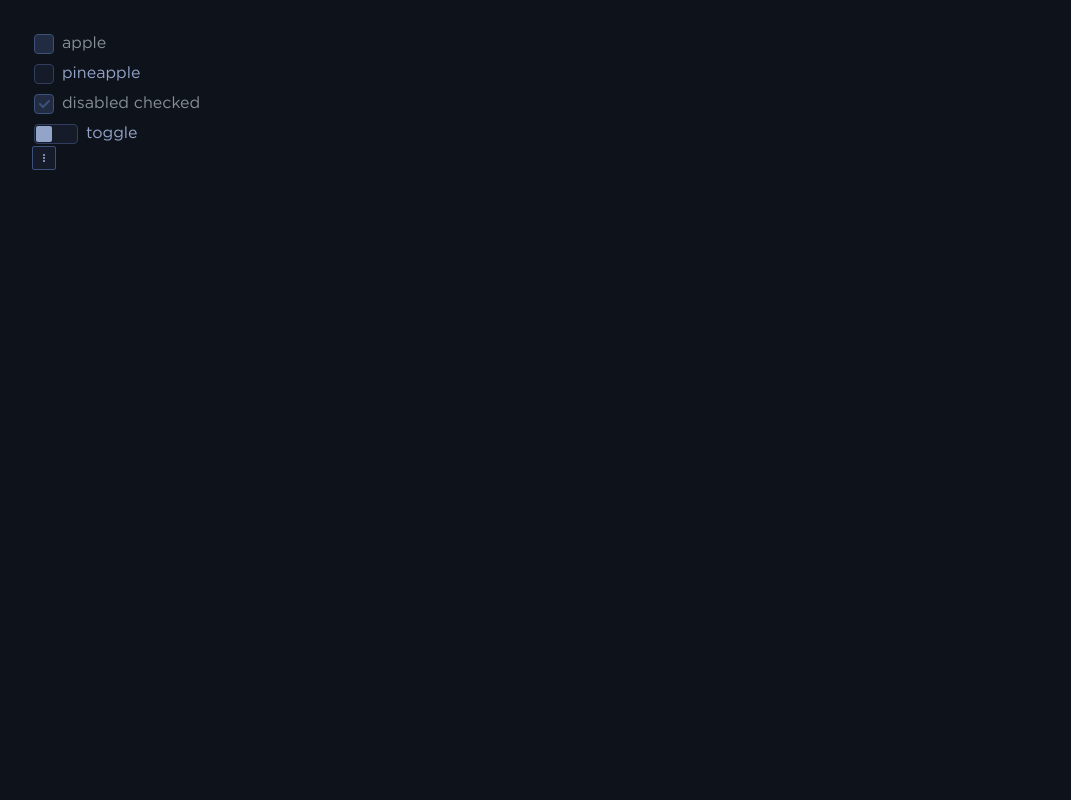
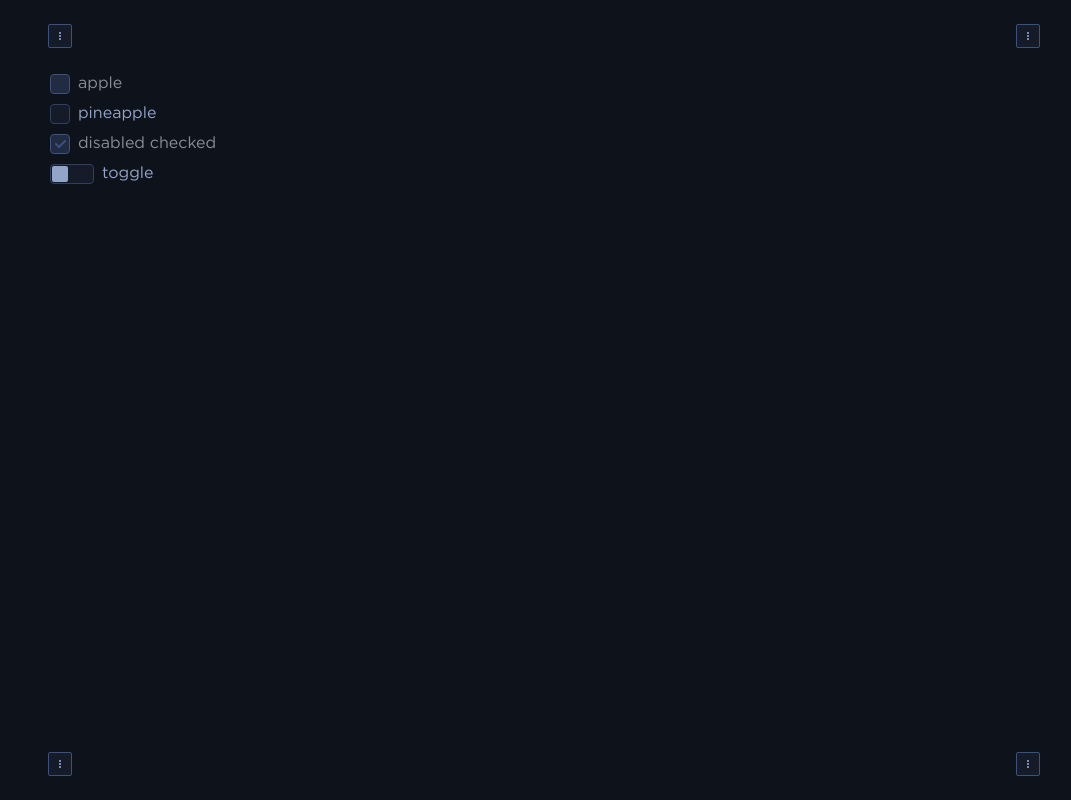
Before and after one commit to MrThursby/checkbox-dropdown, a Vue app: page / in a window 1280 px wide. Shown: the whole page, without its empty margins (96-1167 px from the left). Built offline with nearby package versions, Linux system fonts and the light colour scheme.

Commit message:
Add Dropdown

```diff
--- a/src/App.vue
+++ b/src/App.vue
@@ -1,60 +1,117 @@
 <script setup lang="ts">
-import { ref } from "vue";
+import { type Ref, ref } from "vue";
 import FormCheckboxList from "@/components/FormCheckboxList.vue";
 import type { FormCheckboxListItem } from "@/types/form-checkbox-list-item";
 import AppContainer from "@/components/AppContainer.vue";
-import AppButton from "@/components/AppButton.vue";
-import IconDots from "@/components/icons/IconDots.vue";
+import AppDropdown from "@/components/AppDropdown.vue";
+import IconImage from "@/components/icons/IconImage.vue";
+import { Direction } from "@/types/direction";
+import AppDropdownItem from "@/components/AppDropdownItem.vue";
 
+const checkboxesValue = ref([4]);
 const checkboxes: FormCheckboxListItem[] = [
-  {
-    id: 1,
-    title: "apple",
-    visible: true,
-    disabled: true,
-  },
-  {
-    id: 2,
-    title: "melon",
-    visible: false,
-  },
-  {
-    id: 3,
-    title: "pineapple",
-    visible: true,
-  },
-  {
-    id: 4,
-    title: "disabled checked",
-    visible: true,
-    disabled: true,
-  },
-  {
-    id: 5,
-    title: "toggle",
-    visible: true,
-    variant: "toggle",
-  },
+  { id: 1, title: "apple", visible: true, disabled: true },
+  { id: 2, title: "melon", visible: false },
+  { id: 3, title: "pineapple", visible: true },
+  { id: 4, title: "disabled checked", visible: true, disabled: true },
+  { id: 5, title: "toggle", visible: true, variant: "toggle" },
 ];
 
-const checkboxesValue = ref([4]);
+const dropdownValue: Ref<number | null> = ref(3);
+const dropdownItems = [
+  { id: 1, title: "Первый" },
+  { id: 2, title: "Второй" },
+  { id: 3, title: "Третий" },
+  { id: 4, title: "Четвертый", disabled: true },
+  { id: 5, title: "Пятый", icon: IconImage, disabled: true },
+  { id: 6, title: "Шестой", icon: IconImage },
+];
+
+function setDropdownValue(value: number, close: () => void) {
+  dropdownValue.value = value;
+  console.log(value);
+  close();
+}
 </script>
 
 <template>
-  <div id="app" class="app">
-    <AppContainer>
-      <FormCheckboxList
-        :list="checkboxes"
-        v-model="checkboxesValue"
-      />
+  <div id="app">
+    <AppContainer class="app">
+      <div class="app__dropdowns-list">
+        <AppDropdown
+          v-model="dropdownValue"
+          :items="dropdownItems"
+          v-slot="{ close }"
+        >
+          <AppDropdownItem
+            v-for="item of dropdownItems"
+            :key="item.id"
+            :active="dropdownValue === item.id"
+            v-bind="item"
+            @click="setDropdownValue(item.id, close)"
+          />
+        </AppDropdown>
 
-      <AppButton><IconDots /></AppButton>
+        <AppDropdown v-direction="Direction.RIGHT_DOWN" v-slot="{ close }">
+          <AppDropdownItem
+            v-for="item of dropdownItems"
+            :key="item.id"
+            :active="dropdownValue === item.id"
+            v-bind="item"
+            @click="setDropdownValue(item.id, close)"
+          />
+        </AppDropdown>
+      </div>
+
+      <div class="app__main-content">
+        <FormCheckboxList :list="checkboxes" v-model="checkboxesValue" />
+      </div>
+
+      <div class="app__dropdowns-list">
+        <AppDropdown v-direction="Direction.LEFT_UP" v-slot="{ close }">
+          <AppDropdownItem
+            v-for="item of dropdownItems"
+            :key="item.id"
+            :active="dropdownValue === item.id"
+            v-bind="item"
+            @click="setDropdownValue(item.id, close)"
+          />
+        </AppDropdown>
+
+        <AppDropdown v-direction="Direction.RIGHT_UP" v-slot="{ close }">
+          <AppDropdownItem
+            v-for="item of dropdownItems"
+            :key="item.id"
+            :active="dropdownValue === item.id"
+            v-bind="item"
+            @click="setDropdownValue(item.id, close)"
+          />
+        </AppDropdown>
+      </div>
     </AppContainer>
   </div>
 </template>
 
 <style>
 .app {
-  padding-top: 2rem;
+  display: flex;
+  flex-direction: column;
+  gap: 24px;
+  padding-top: 24px;
+  padding-bottom: 24px;
+  min-height: 100vh;
+  box-sizing: border-box;
+}
+
+.app__main-content {
+  flex: 1;
+  display: flex;
+  flex-direction: column;
+  gap: 2rem;
+}
+
+.app__dropdowns-list {
+  display: flex;
+  justify-content: space-between;
 }
 </style>
--- /dev/null
+++ b/src/components/AppDropdown.vue
@@ -0,0 +1,73 @@
+<script setup lang="ts">
+import AppButton from "@/components/AppButton.vue";
+import IconDots from "@/components/icons/IconDots.vue";
+import { ref } from "vue";
+
+const opened = ref();
+
+function close() {
+  opened.value = false;
+}
+
+function toggle() {
+  opened.value = !opened.value;
+}
+</script>
+
+<template>
+  <div class="app-dropdown" v-click-outside="close">
+    <AppButton @click="toggle">
+      <IconDots />
+    </AppButton>
+
+    <Transition name="app-dropdown__items-list_transition">
+      <div class="app-dropdown__items-list" v-show="opened">
+        <slot :close="close" />
+      </div>
+    </Transition>
+  </div>
+</template>
+
+<style>
+.app-dropdown {
+  position: relative;
+  max-width: min-content;
+}
+
+.app-dropdown__items-list {
+  z-index: 1000;
+  width: 200px;
+  position: absolute;
+  background: var(--color-primary-700);
+  box-shadow: 0 0 6px 0 rgba(0, 0, 0, 0.75);
+  border-radius: 2px;
+  padding: 2px 0;
+  top: calc(100% + 2px);
+  display: flex;
+  flex-direction: column;
+  gap: 1px;
+}
+
+[data-direction="left-up"] .app-dropdown__items-list,
+[data-direction="right-up"] .app-dropdown__items-list {
+  bottom: calc(100% + 2px);
+  top: auto;
+}
+
+[data-direction="right-down"] .app-dropdown__items-list,
+[data-direction="right-up"] .app-dropdown__items-list {
+  right: 0;
+  left: auto;
+}
+
+.app-dropdown__items-list_transition-enter-active,
+.app-dropdown__items-list_transition-leave-active {
+  transition: all 0.1s;
+}
+
+.app-dropdown__items-list_transition-enter,
+.app-dropdown__items-list_transition-leave-to {
+  opacity: 0;
+  transform: translateY(20px);
+}
+</style>
--- /dev/null
+++ b/src/components/AppDropdownItem.vue
@@ -0,0 +1,81 @@
+<script setup lang="ts">
+import type { Component } from "vue";
+
+const props = defineProps<{
+  title: string;
+  icon?: Component;
+  active?: boolean;
+  disabled?: boolean;
+}>();
+
+const emit = defineEmits<{
+  (e: "click"): void;
+}>();
+
+const Icon = props.icon;
+
+function onClick() {
+  if (props.disabled) return;
+
+  emit("click");
+}
+</script>
+
+<template>
+  <div
+    class="app-dropdown-item"
+    :class="{
+      'app-dropdown-item_active': active,
+      'app-dropdown-item_disabled': disabled,
+    }"
+    @click="onClick"
+  >
+    <div class="app-dropdown-item__icon" v-if="icon"><Icon /></div>
+    <span class="app-dropdown-item__title">{{ title }}</span>
+  </div>
+</template>
+
+<style>
+.app-dropdown-item {
+  font-size: 14px;
+  padding: 6px 12px 6px 10px;
+  border-left: 2px solid transparent;
+  cursor: pointer;
+  height: 20px;
+  display: flex;
+  gap: 6px;
+  align-items: center;
+  user-select: none;
+  background: var(--color-primary-500);
+}
+
+.app-dropdown-item__icon {
+  color: var(--color-primary-200);
+}
+
+.app-dropdown-item_active {
+  background: var(--color-primary-700);
+  border-color: var(--color-secondary-500);
+}
+
+.app-dropdown-item_disabled {
+  cursor: default;
+}
+
+.app-dropdown-item_disabled .app-dropdown-item__title {
+  color: var(--gradient-gray);
+}
+
+.app-dropdown-item_disabled .app-dropdown-item__icon {
+  color: var(--color-primary-300);
+}
+
+.app-dropdown-item__title {
+  padding-top: 2px;
+}
+
+.app-dropdown-item__icon {
+  width: 16px;
+  height: 16px;
+}
+</style>
--- /dev/null
+++ b/src/directives/v-click-outside.ts
@@ -0,0 +1,11 @@
+import type { Directive } from "vue";
+
+export const vClickOutside: Directive<HTMLElement, () => void> = {
+  inserted: function (el, binding) {
+    window.addEventListener("click", (event) => {
+      const isClickOccurredOutside = !el.contains(event.target as Node);
+
+      if (isClickOccurredOutside) binding.value();
+    });
+  },
+};
--- /dev/null
+++ b/src/directives/v-direction.ts
@@ -0,0 +1,8 @@
+import type { Directive } from "vue";
+import type { Direction } from "@/types/direction";
+
+export const vDirection: Directive<HTMLElement, Direction> = {
+  bind: function (el, binding) {
+    el.dataset.direction = binding.value;
+  },
+};
--- a/src/main.ts
+++ b/src/main.ts
@@ -1,8 +1,13 @@
-import Vue from 'vue'
-import App from './App.vue'
+import Vue from "vue";
+import App from "./App.vue";
 
-import './assets/styles/main.css'
+import "./assets/styles/main.css";
+import { vClickOutside } from "@/directives/v-click-outside";
+import { vDirection } from "@/directives/v-direction";
+
+Vue.directive("click-outside", vClickOutside);
+Vue.directive("direction", vDirection);
 
 new Vue({
-  render: (h) => h(App)
-}).$mount('#app')
+  render: (h) => h(App),
+}).$mount("#app");
--- /dev/null
+++ b/src/types/direction.ts
@@ -0,0 +1,6 @@
+export enum Direction {
+  LEFT_DOWN = "left-down",
+  LEFT_UP = "left-up",
+  RIGHT_DOWN = "right-down",
+  RIGHT_UP = "right-up",
+}
```
Also changed, not shown: src/components/icons/IconImage.vue (added, +7 -0 lines).
